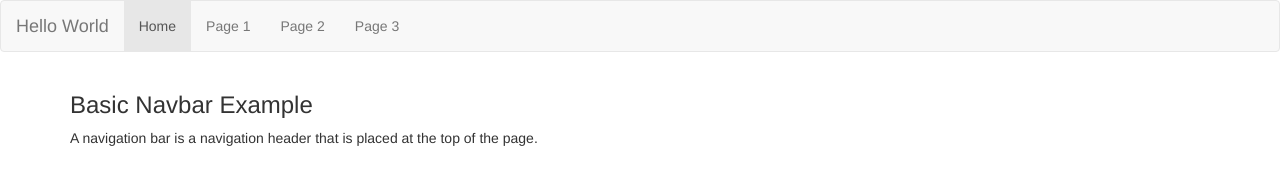
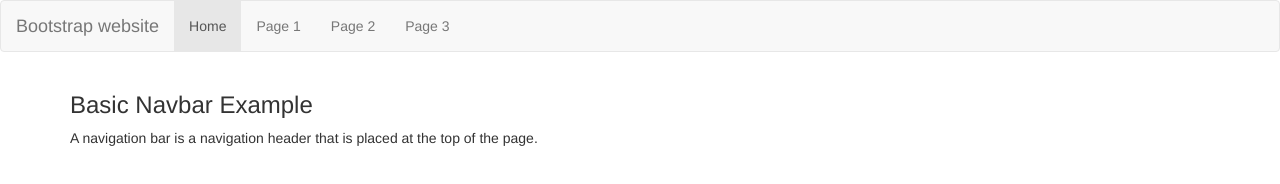
Before and after one commit to dhemob/dhemob.github.io, a plain HTML site: page index.html in a window 1280 px wide. Drawn offline with nearby package versions, Linux system fonts and the light colour scheme.

Commit message:
Update index.html

```diff
--- a/index.html
+++ b/index.html
@@ -13,7 +13,7 @@
 <nav class="navbar navbar-default">
   <div class="container-fluid">
     <div class="navbar-header">
-      <a class="navbar-brand" href="#">Hello World</a>
+      <a class="navbar-brand" href="#">Bootstrap website</a>
     </div>
     <ul class="nav navbar-nav">
       <li class="active"><a href="#">Home</a></li>
```
